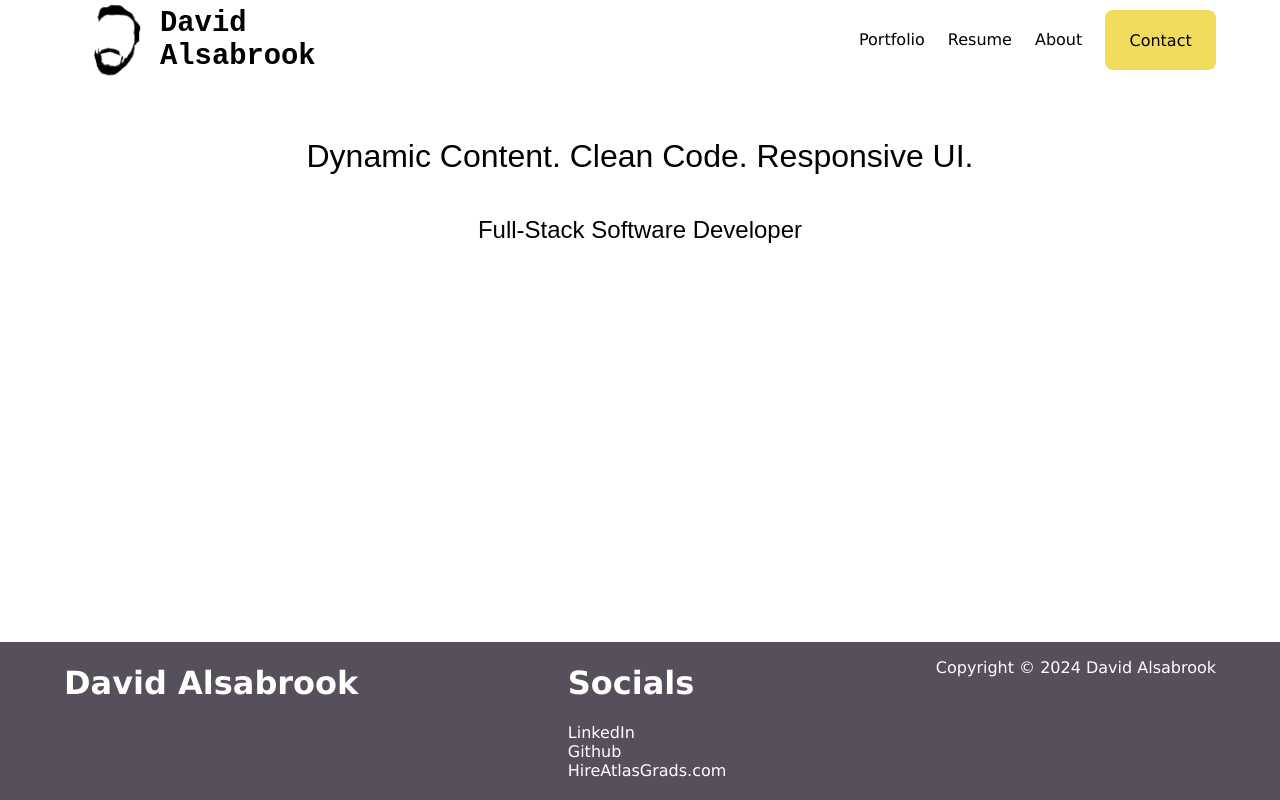
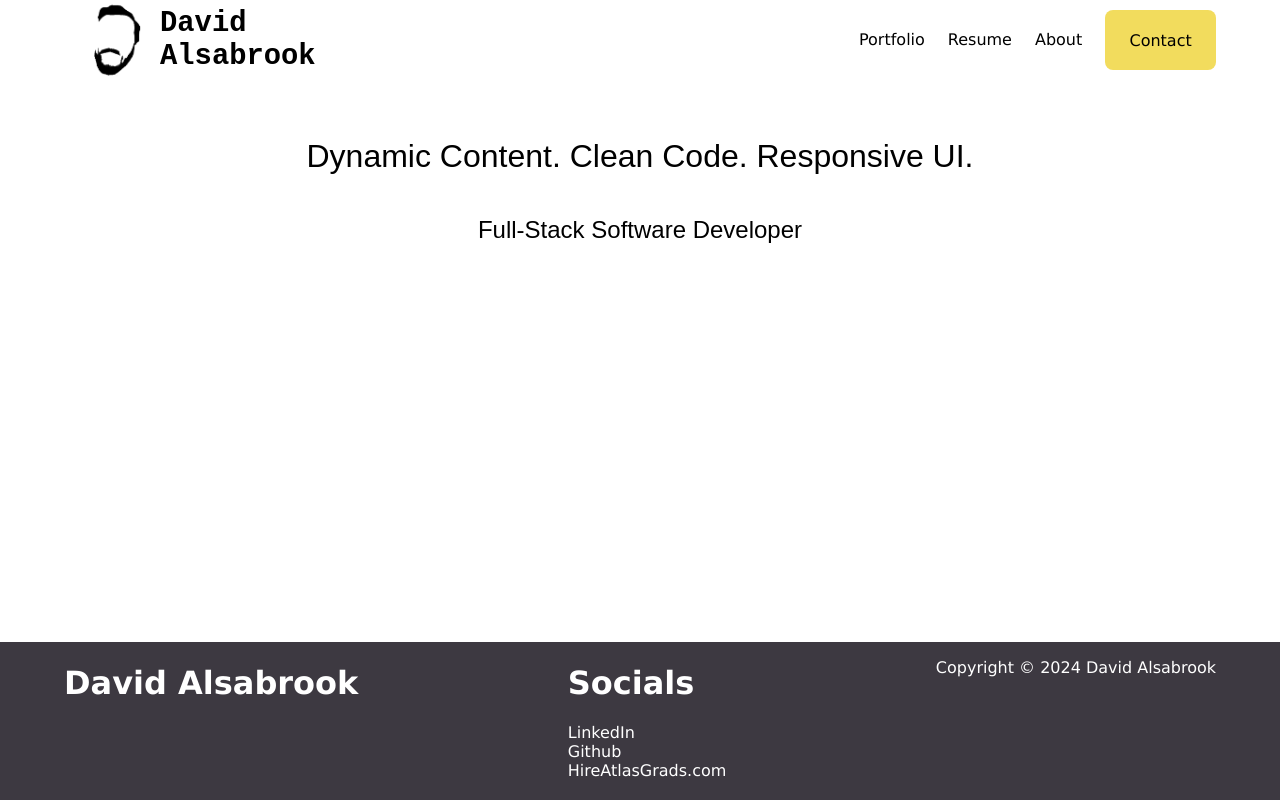
Before and after one commit to DAlsabrook/Portfolio_Web_page, a React (Create React App) app in the folder portfolio/: page / in a window 1280 px wide. Built offline with nearby package versions, Linux system fonts and the light colour scheme.

Commit message:
update to grey

```diff
--- a/portfolio/src/App.css
+++ b/portfolio/src/App.css
@@ -9,7 +9,7 @@
   --color-white: #ffffff;
   /* Background of site, cards, text */
 
-  --color-davys-grey: #55505C;
+  --color-davys-grey: #3D3941;
   /* Used for footer, titles, and page subtitles */
 
   --color-rust: #A24915;
```
